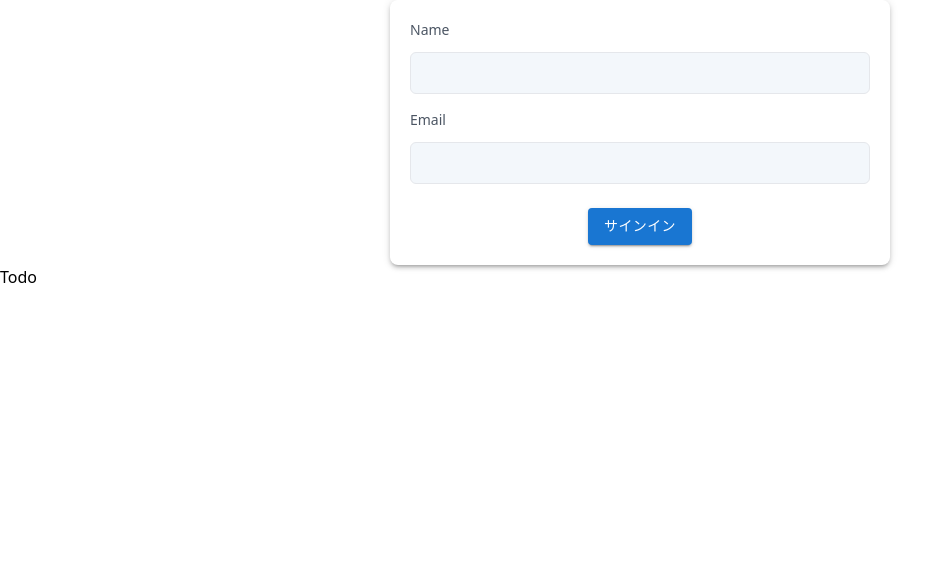
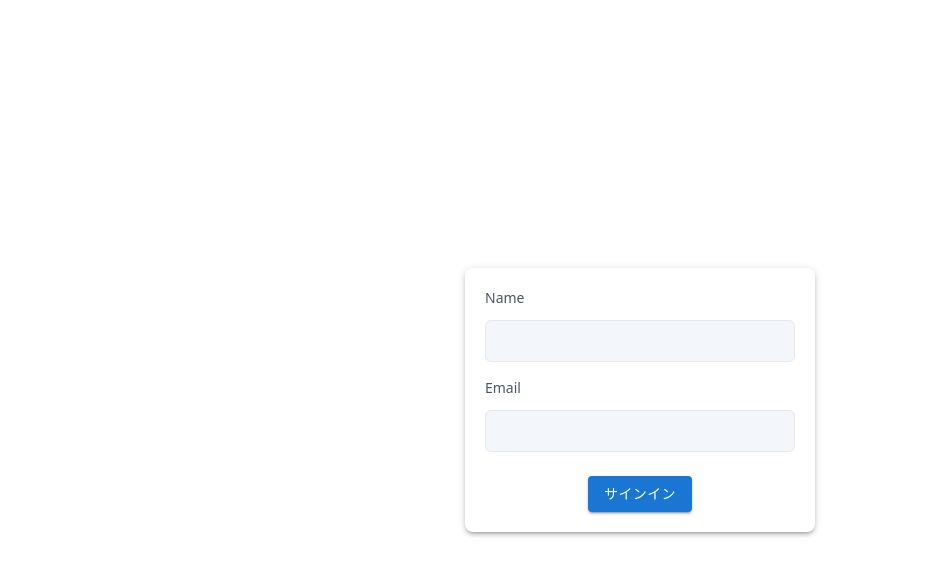
Before and after one commit to sakatai11/todoApp-next, a Next.js app: page / in a window 1280 px wide. Shown: the top 576 px of the page, without its empty margins (0-952 px from the left). Built offline with nearby package versions, Linux system fonts and the light colour scheme.

Commit message:
レイアウト調整

```diff
--- a/app/page.tsx
+++ b/app/page.tsx
@@ -4,7 +4,7 @@ export default function TopPage() {
   return (
     <>
       <Top.ContactWrapper />
-      <Top.TopNav />
+      {/* <Top.TopNav /> */}
     </>
   );
 }
--- a/features/top/conponents/ContactWrapper/ContactWrapper.tsx
+++ b/features/top/conponents/ContactWrapper/ContactWrapper.tsx
@@ -52,8 +52,16 @@ const ContactWrapper = () => {
   }, [formState.success]);
 
   return (
-    <div>
-      <Box sx={{ maxWidth: 500, mx: 'auto', boxShadow: 3, borderRadius: 2 }}>
+    <div className="min-h-screen flex flex-col justify-center ">
+      <Box
+        sx={{
+          maxWidth: 350,
+          width: '100%',
+          mx: 'auto',
+          boxShadow: 3,
+          borderRadius: 2,
+        }}
+      >
         <form
           action={formAction}
           onSubmit={handleSubmit}
```
